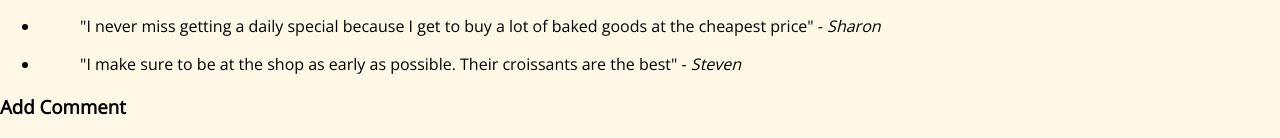
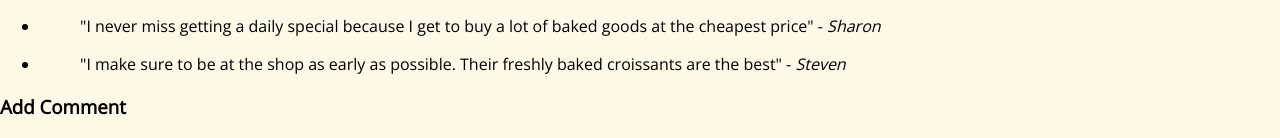
Before and after one commit to Akhwave/akhwave.github.io, a plain HTML site: page index.html in a window 1280 px wide. Shown: the part 1268-1406 px from the top of the page. Drawn offline with nearby package versions, Linux system fonts and the light colour scheme.

Commit message:
Update index.html

```diff
--- a/index.html
+++ b/index.html
@@ -67,7 +67,7 @@
                     <blockquote>"I never miss getting a daily special because I get to buy a lot of baked goods at the cheapest price" - <cite>Sharon</cite></blockquote>
                 </li>
                 <li>
-                    <blockquote>"I make sure to be at the shop as early as possible. Their croissants are the best" - <cite>Steven</cite></blockquote>
+                    <blockquote>"I make sure to be at the shop as early as possible. Their freshly baked croissants are the best" - <cite>Steven</cite></blockquote>
                 </li>
             </ul>
 
```
